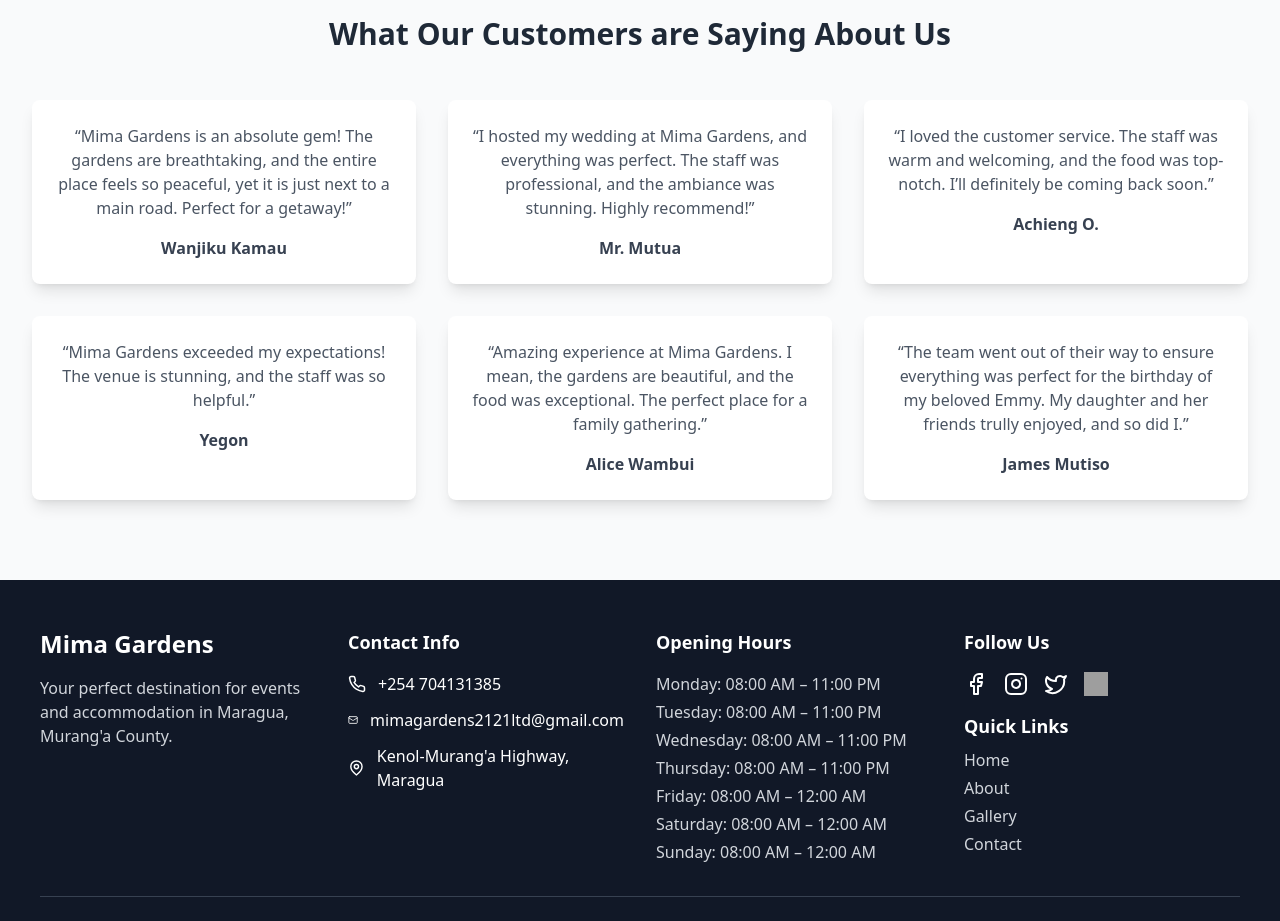
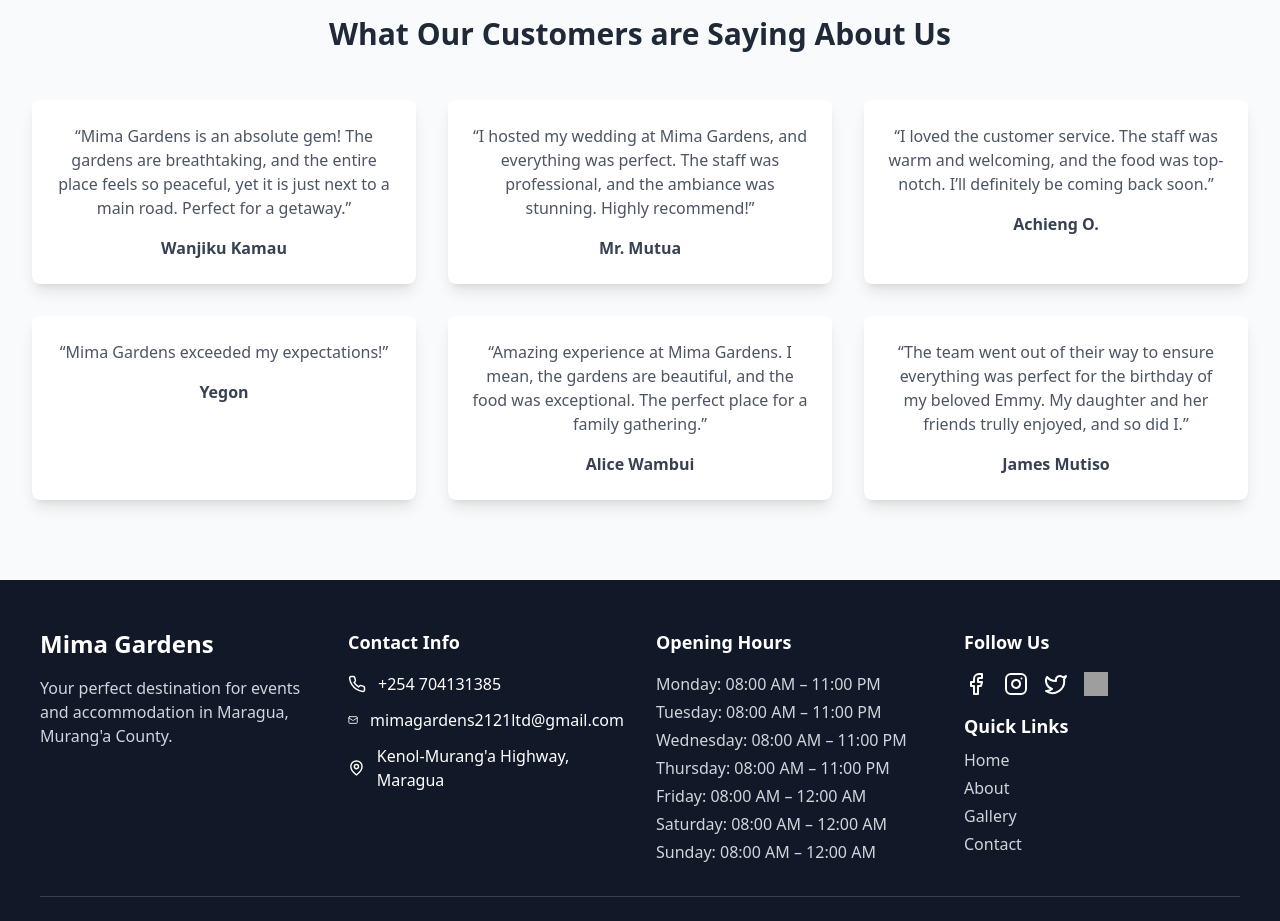
Before and after one commit to Kagwi/mimagardens.github.io, a React (Vite) app: page / in a window 1280 px wide. Shown: the part 2600-3521 px from the top of the page. Built offline with nearby package versions, Linux system fonts and the light colour scheme; grey boxes are pictures that could not be loaded.

Commit message:
Update FeaturesSection.tsx

```diff
--- a/src/components/home/FeaturesSection.tsx
+++ b/src/components/home/FeaturesSection.tsx
@@ -36,19 +36,19 @@ const features = [
 ];
 
 const coreValues = [
-  { title: '🌟 Excellence', description: 'We are committed to delivering top-tier services and ensuring that every guest experiences the highest level of hospitality and professionalism. We strive to surpass expectations in every aspect of our business, from our meticulously maintained gardens to our world-class customer service.' },
+  { title: '🌟 Excellence', description: 'We are committed to delivering top-tier services and ensuring that every guest experiences the highest level of hospitality and professionalism. We strive to surpass expectations in every aspect of our business.' },
   { title: '🤝 Integrity', description: 'Honesty and transparency are at the heart of everything we do. We uphold strong moral principles and treat every customer with fairness and respect. Our actions and decisions are driven by a deep commitment to ethical business practices.' },
   { title: '💚 Customer Satisfaction', description: 'Our customers are our priority, and we go above and beyond to ensure their needs are met with warmth and efficiency. Every interaction is an opportunity to create a lasting impression, and we pride ourselves on exceeding expectations.' },
-  { title: '🌍 Environmental Consciousness', description: 'We take care of our environment by maintaining eco-friendly practices and ensuring our gardens remain beautiful and sustainable. Our commitment to the planet is reflected in our sustainable landscaping and resource conservation efforts.' },
-  { title: '🏆 Innovation', description: 'We constantly improve our services, incorporating modern solutions and creative ideas to provide an exceptional experience for our guests. From state-of-the-art facilities to cutting-edge event planning, we embrace innovation at every step.' },
+  { title: '🌍 Environmental Consciousness', description: 'We take care of our environment by maintaining eco-friendly practices and ensuring our gardens remain beautiful and sustainable. We aim to ensure our clients can bask in the beauty of nature and take a break from the hustle and bustle of modern-day responsibilities.' },
+  { title: '🏆 Innovation', description: 'We constantly improve our services, incorporating modern solutions and creative ideas to provide an exceptional experience for our guests. Do you have an idea of a unique event, just book an event on time and we will plan it together.' },
   { title: '🏡 Community Engagement', description: 'Mima Gardens actively supports and collaborates with the local community to create a positive impact through partnerships and social initiatives. Our commitment to social responsibility extends beyond our business, fostering meaningful connections with our neighbors.' },
 ];
 
 const testimonials = [
-  { name: 'Wanjiku Kamau', text: 'Mima Gardens is an absolute gem! The gardens are breathtaking, and the entire place feels so peaceful, yet it is just next to a main road. Perfect for a getaway!' },
+  { name: 'Wanjiku Kamau', text: 'Mima Gardens is an absolute gem! The gardens are breathtaking, and the entire place feels so peaceful, yet it is just next to a main road. Perfect for a getaway.' },
   { name: 'Mr. Mutua', text: 'I hosted my wedding at Mima Gardens, and everything was perfect. The staff was professional, and the ambiance was stunning. Highly recommend!' },
   { name: 'Achieng O.', text: 'I loved the customer service. The staff was warm and welcoming, and the food was top-notch. I’ll definitely be coming back soon.' },
-  { name: 'Yegon', text: 'Mima Gardens exceeded my expectations! The venue is stunning, and the staff was so helpful.' },
+  { name: 'Yegon', text: 'Mima Gardens exceeded my expectations!' },
   { name: 'Alice Wambui', text: 'Amazing experience at Mima Gardens. I mean, the gardens are beautiful, and the food was exceptional. The perfect place for a family gathering.' },
   { name: 'James Mutiso', text: 'The team went out of their way to ensure everything was perfect for the birthday of my beloved Emmy. My daughter and her friends trully enjoyed, and so did I.' },
 ];
```
